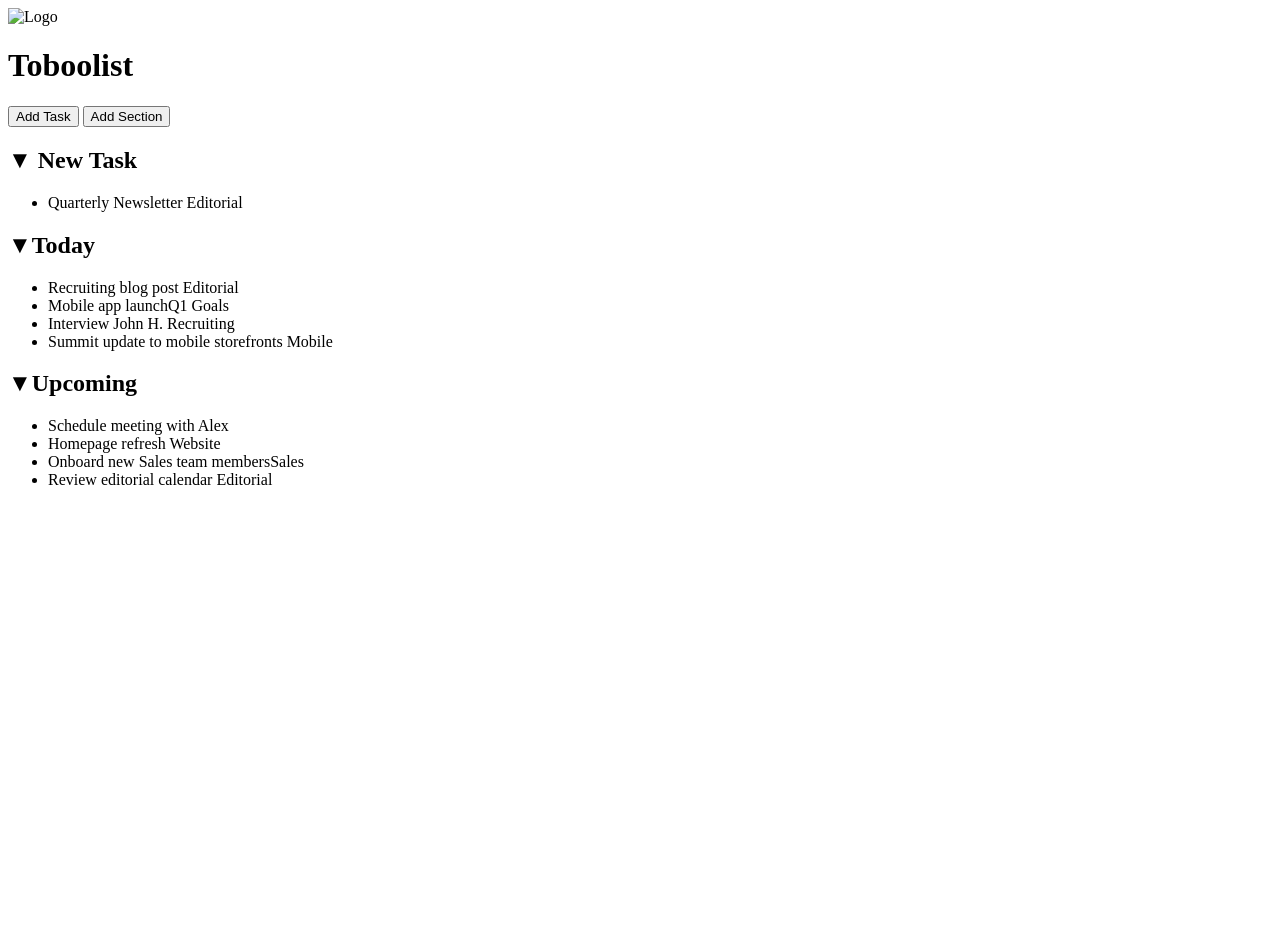
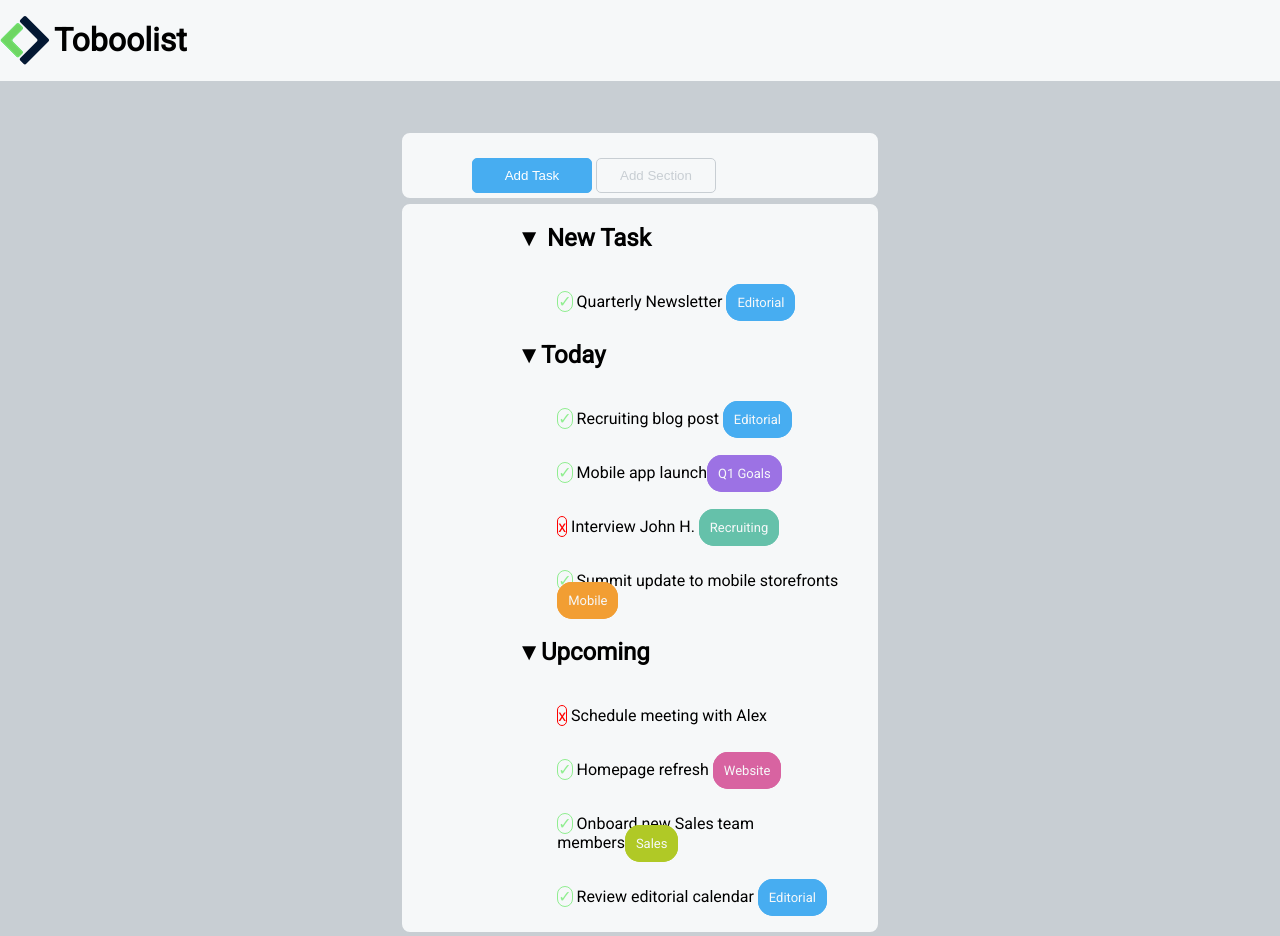
Before and after one commit to LeoSallu/html-css-toboolist, a plain HTML site: page index.html in a window 1280 px wide. Before the commit the page ends 800 px from the top, so only its background shows below. Drawn offline with Linux system fonts and the light colour scheme; the site is published under a folder, as on GitHub Pages, so addresses that start at the root find nothing.

Commit message:
fix finale

```diff
--- a/index.html
+++ b/index.html
@@ -9,15 +9,14 @@
     <link rel="preconnect" href="https://fonts.googleapis.com">
     <link rel="preconnect" href="https://fonts.gstatic.com" crossorigin>
     <link href="https://fonts.googleapis.com/css2?family=Roboto&display=swap" rel="stylesheet">
-
-    <link rel="stylesheet" href="/css/style.css">
+    <link rel="stylesheet" href="css/style.css">
 </head>
 
 <body>
     <!-- Logo e titolo   -->
     <header>
         <div class="logo">
-            <img src="/img/Logo.png" alt="Logo" class="logo">
+            <img src="img/Logo.png" alt="Logo" class="logo">
             <h1 class="logotxt">Toboolist</h1>
         </div>
         <!-- /Logo e titolo -->
```
Also changed, not shown: 2 other files.
